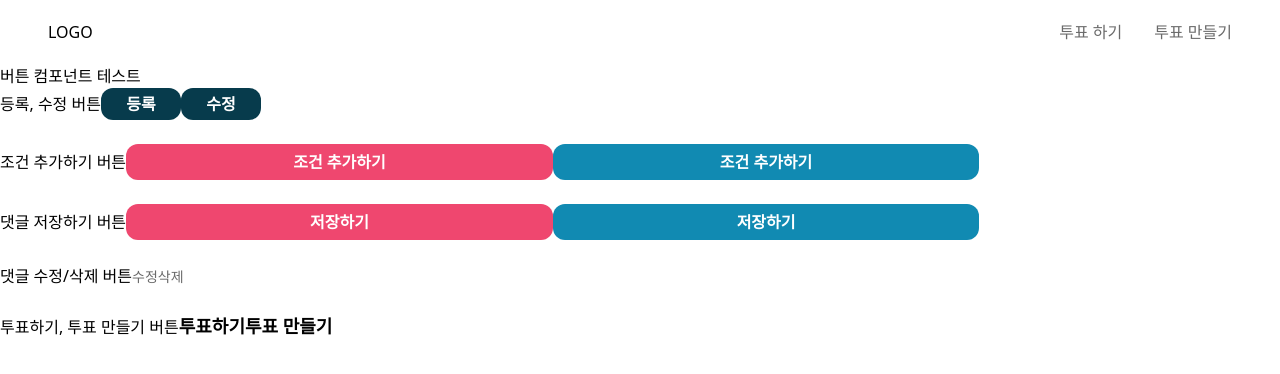
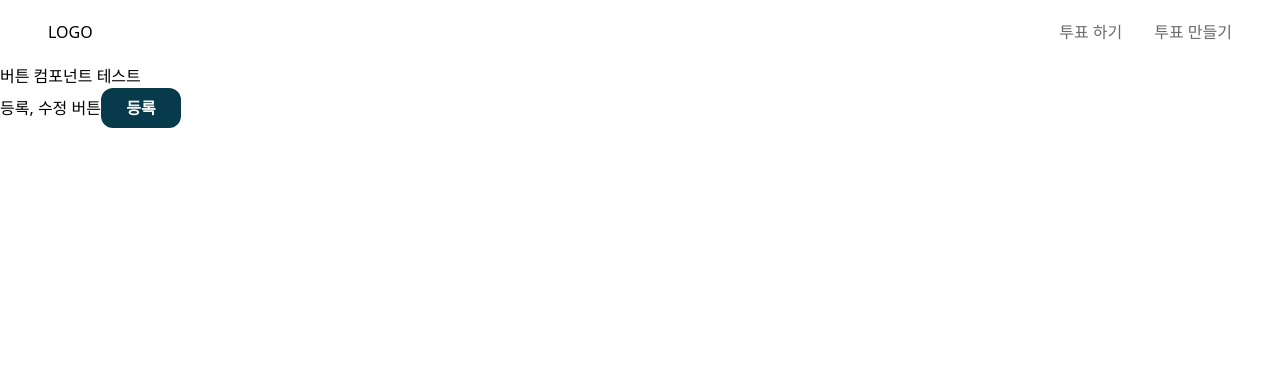
Before and after one commit to idea-mosaic/balance-master, a Next.js app in the folder frontend/: page / in a window 1280 px wide. Shown: the top 374 px of the page. Built offline with nearby package versions, Linux system fonts and the light colour scheme.

Commit message:
[Feat] height, width, borderRadius 속성 추가

```diff
--- a/frontend/components/Button.tsx
+++ b/frontend/components/Button.tsx
@@ -2,18 +2,24 @@ export type ButtonProps = {
     content: string;
     clickEvent: () => void;
     color: "main-color1" | "main-color2" | "main-color3" | "transparent",
-    size: string,
+    height: string,
+    width: string,
+    borderRadius?: "rounded" | "rounded-xl",
+    fontStyle?: string,
 };
 
 function Button({
     content,
     clickEvent,
     color,
-    size,
+    height,
+    width,
+    borderRadius,
+    fontStyle
 }: ButtonProps) {
     return (
         <button
-            className={`${size} ${color}`}
+            className={`${color} ${height} ${width} ${borderRadius} ${fontStyle}`}
             onClick={clickEvent}
         >    {content}
         </button>
--- a/frontend/pages/index.tsx
+++ b/frontend/pages/index.tsx
@@ -3,99 +3,18 @@ import Button from "@/components/Button";
 export default function Home() {
   return (
     <>
-    <p>버튼 컴포넌트 테스트</p>
-    <span>등록, 수정 버튼</span>
+      <p>버튼 컴포넌트 테스트</p>
+      <span>등록, 수정 버튼</span>
       <Button
         clickEvent={function (): void {
           alert("CLICKED!!");
         }}
         content={"등록"}
         color={"main-color3"}
-        size={"sm-btn"}
-      ></Button>
-      <Button
-        clickEvent={function (): void {
-          alert("CLICKED!!");
-        }}
-        content={"수정"}
-        color={"main-color3"}
-        size={"sm-btn"}
-      ></Button>
-      <br />
-      <br />
-      <span>조건 추가하기 버튼</span>
-      <Button
-        clickEvent={function (): void {
-          alert("CLICKED!!");
-        }}
-        content={"조건 추가하기"}
-        color={"main-color1"}
-        size={"lg-btn"}
-      ></Button>
-      <Button
-        clickEvent={function (): void {
-          alert("CLICKED!!");
-        }}
-        content={"조건 추가하기"}
-        color={"main-color2"}
-        size={"lg-btn"}
-      ></Button>
-      <br />
-      <br />
-      <span>댓글 저장하기 버튼</span>
-      <Button
-        clickEvent={function (): void {
-          alert("CLICKED!!");
-        }}
-        content={"저장하기"}
-        color={"main-color1"}
-        size={"lg-btn"}
-      ></Button>
-      <Button
-        clickEvent={function (): void {
-          alert("CLICKED!!");
-        }}
-        content={"저장하기"}
-        color={"main-color2"}
-        size={"lg-btn"}
-      ></Button>
-      <br />
-      <br />
-      <span>댓글 수정/삭제 버튼</span>
-      <Button
-        clickEvent={function (): void {
-          alert("CLICKED!!");
-        }}
-        content={"수정"}
-        color={"transparent"}
-        size={"xs-btn"}
-      ></Button>
-      <Button
-        clickEvent={function (): void {
-          alert("CLICKED!!");
-        }}
-        content={"삭제"}
-        color={"transparent"}
-        size={"xs-btn"}
-      ></Button>
-      <br />
-      <br />
-      <span>투표하기, 투표 만들기 버튼</span>
-      <Button
-        clickEvent={function (): void {
-          alert("CLICKED!!");
-        }}
-        content={"투표하기"}
-        color={"transparent"}
-        size={"md-btn"}
-      ></Button>
-      <Button
-        clickEvent={function (): void {
-          alert("CLICKED!!");
-        }}
-        content={"투표 만들기"}
-        color={"transparent"}
-        size={"md-btn"}
+        height={"h-10"}
+        width={"w-20"}
+        borderRadius="rounded-xl"
+        fontStyle="font-bold text-white"
       ></Button>
     </>
   );
```
